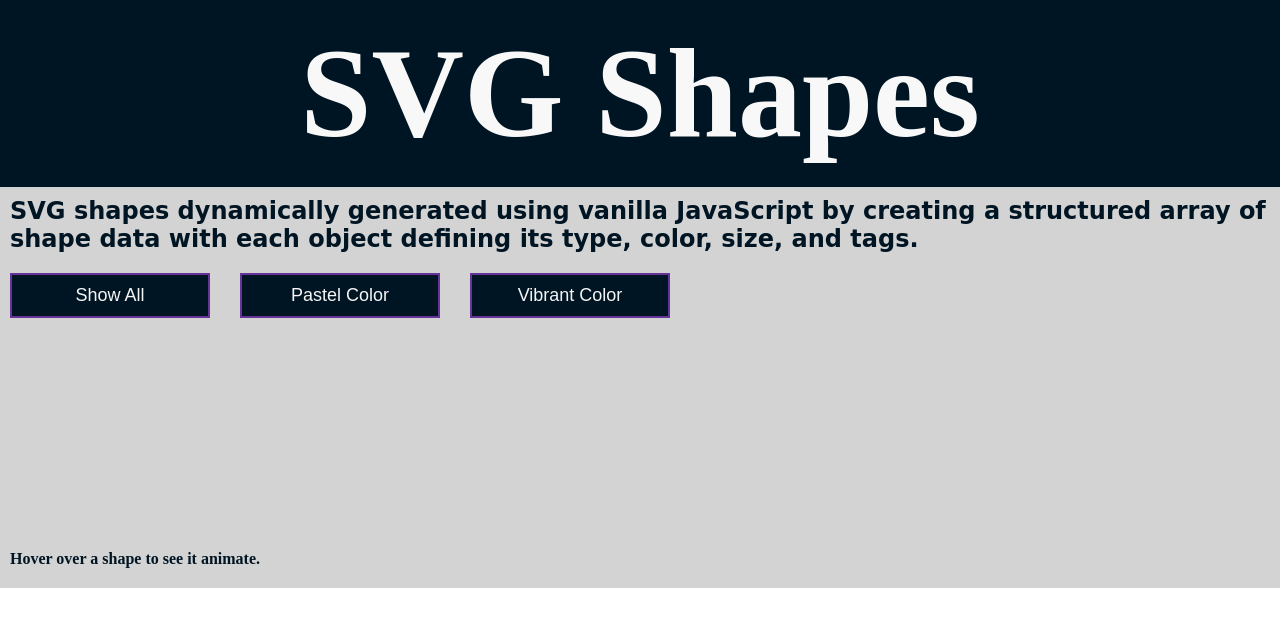
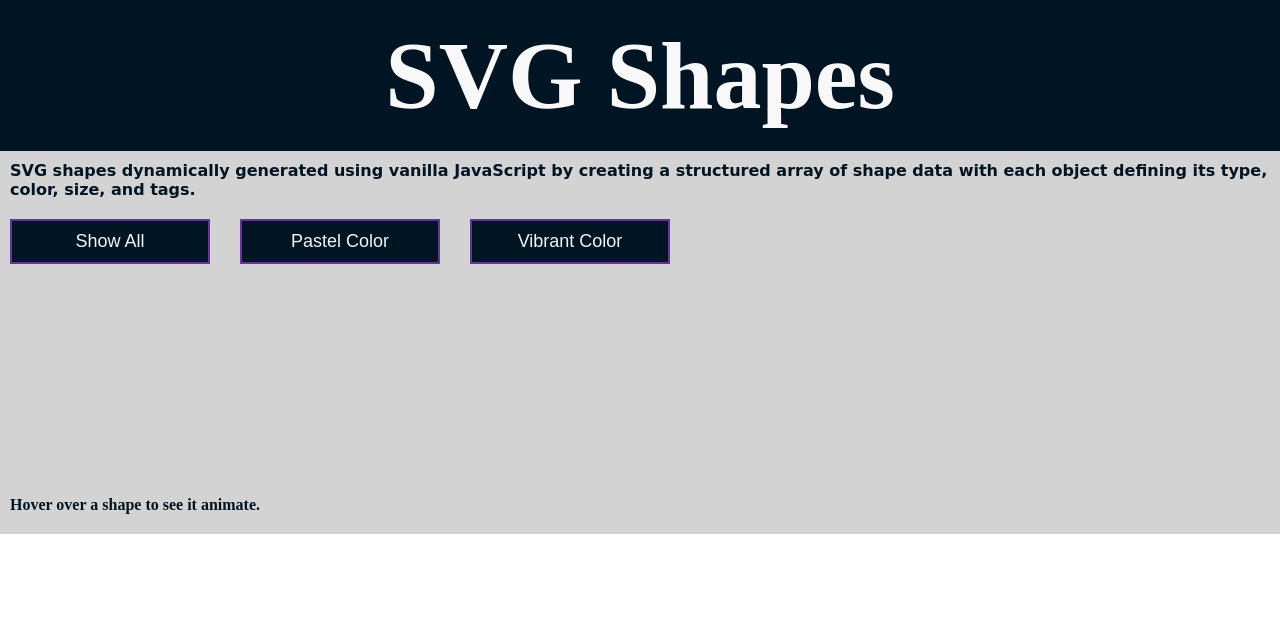
Before and after one commit to azeezat123/svg-rendered-with-js, a plain HTML site: page index.html in a window 1280 px wide. Drawn offline with Linux system fonts and the light colour scheme.

Commit message:
Update shape.css

```diff
--- a/shape.css
+++ b/shape.css
@@ -8,7 +8,7 @@ header{
     color: #f8f8f8;
     text-align: center;
     background-color: #001523;
-    font-size: clamp(3rem, 5vw, 4rem);
+    font-size: clamp(2rem, 3.8vw, 3rem);
     padding: 20px;
 }
 
@@ -42,7 +42,7 @@ header{
 .svg-header {
   color: #001523;
   font-family: cursive;
-  font-size: clamp(1rem, 2.5vw, 1.5rem); /* makes paragraph text responsive */
+  font-size: clamp(0.65rem, 2vw, 1rem); /* makes paragraph text responsive */
   font-weight: bold;
   padding: 10px 0 10px 10px;
 }
```
